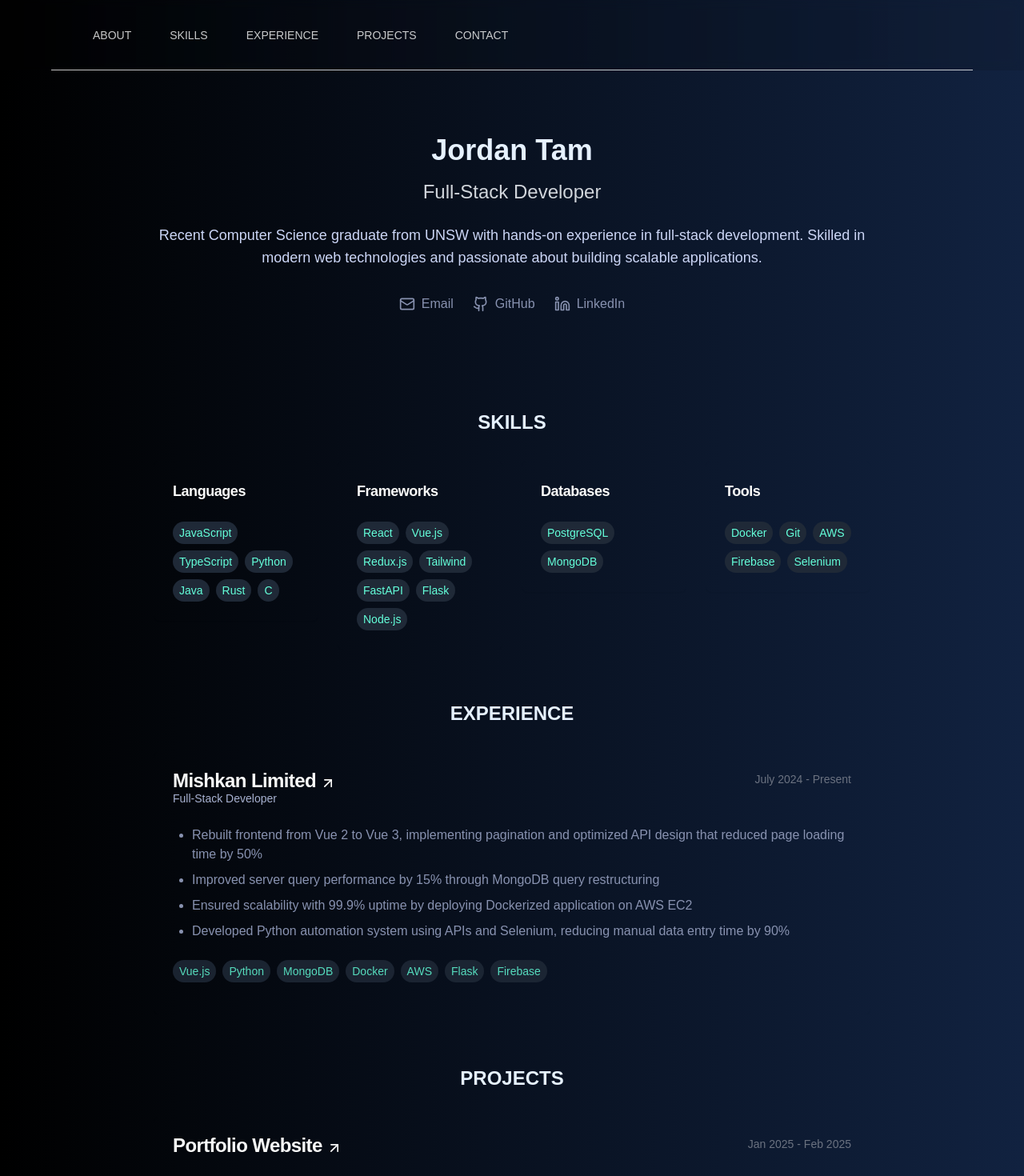
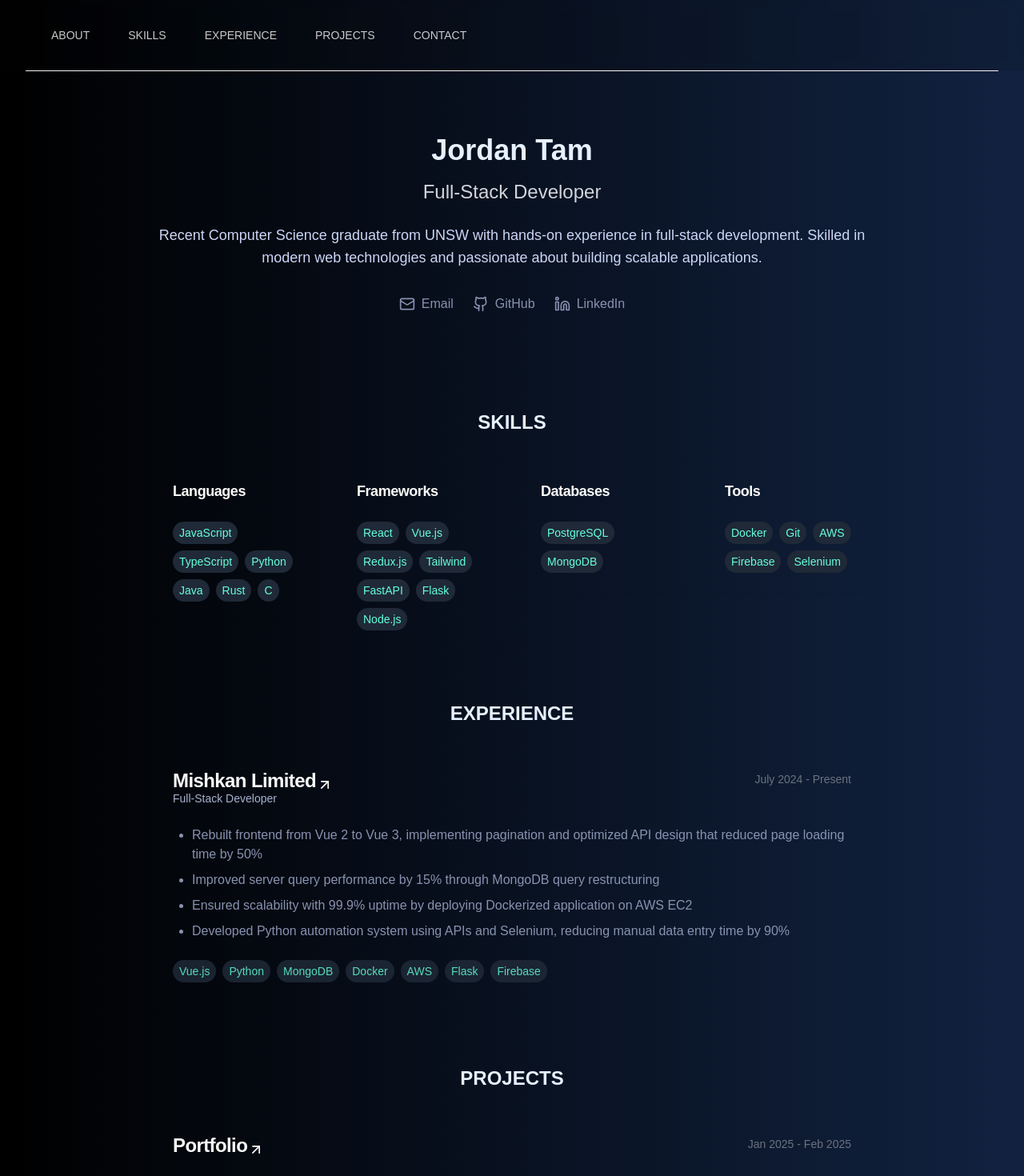
Before and after one commit to JordannTam/portfolio, a Next.js app: page / in a window 1280 px wide. Shown: the top 1470 px of the page at 80% size. Built offline with nearby package versions, Linux system fonts and the light colour scheme.

Commit message:
update: navbar fixed

```diff
--- a/app/components/navbar.tsx
+++ b/app/components/navbar.tsx
@@ -21,23 +21,19 @@ export const Navbar = () => {
   };
 
   return (
-    <nav className={cn(
-      " z-50 dark:bg-[rgba(19,19,19,.15)] backdrop-blur-[6px] opacity-80 fixed top-0 items-center w-full p-6 sm:px-10 sm:gap-4 transition-all duration-300",
-    )}>
-      <div className="flex gap-4 w-[90%] left-[40%] sm:left-1/2 relative top-0 -translate-x-1/2 transform">
-        <Button variant="none" className={buttonClasses} onClick={() => handleScroll('header')}>ABOUT</Button>
+    <nav className=" z-50 fixed top-0 w-full">
+      <div className="dark:bg-[rgba(19,19,19,.15)] opacity-80 backdrop-blur-[6px] mx-auto py-4 items-center md:p-6">
+        <div className="flex justify-center gap-[0px] md:justify-normal md:gap-4 md:px-6">
+          <Button variant="none" className={`${buttonClasses} hidden sm:block`} onClick={() => handleScroll('header')}>ABOUT</Button>
           <Button variant="none" className={buttonClasses} onClick={() => handleScroll('skills')}>SKILLS</Button>
           <Button variant="none" className={buttonClasses} onClick={() => handleScroll('experience')}>EXPERIENCE</Button>
           <Button variant="none" className={buttonClasses} onClick={() => handleScroll('projects')}>PROJECTS</Button>
-        <Button variant="none" className={buttonClasses} onClick={() => handleScroll('contact')}>CONTACT</Button>
-
+          <Button variant="none" className={`${buttonClasses} hidden sm:block`} onClick={() => handleScroll('contact')}>CONTACT</Button>
         </div>
-      <div className="md:ml-auto md:justify-end justify-between w-full flex items-center gap-x-2">
-        {/* <ModeToggle /> */}
       </div>
-
-        <div className="absolute bottom-0 left-1/2 transform -translate-x-1/2 w-[90%] border-b border-b-[#f4f4f4]">
+      <div className="border-b border-b-[#f4f4f4] w-[95%] mx-auto">
       </div>
     </nav>
+
   );
 };
--- a/components/hover-arrow.tsx
+++ b/components/hover-arrow.tsx
@@ -4,7 +4,7 @@ import * as motion from "motion/react-client"
 import { ArrowUpRightIcon } from "lucide-react";
 
 export default function HoverArrow({ className, title, url }: { className?: string, title: string, url?: string }) {
-  const textClasses = "hover:text-green relative after:content-[''] after:absolute after:left-0 after:bottom-0 after:w-0 after:h-[2px] after:bg-green after:transition-all after:duration-500 hover:after:w-full";
+  const textClasses = "gap-1 inline-flex hover:text-green relative after:content-[''] after:absolute after:left-0 after:bottom-0 after:w-0 after:h-[2px] after:bg-green after:transition-all after:duration-500 hover:after:w-full";
 
   const textMotion = {
     rest: {
@@ -40,16 +40,17 @@ export default function HoverArrow({ className, title, url }: { className?: stri
         whileHover="hover"
         className="hover:text-green hover:cursor-pointer flex items-center gap-2"
       >
-        <span className={textClasses}>
-          {title}
-        </span>
+
+      <span className={textClasses}>
+        {title}
         {
           url && (
             <motion.div variants={textMotion} >
-              <ArrowUpRightIcon  size={20}  />
+              <ArrowUpRightIcon className="inline" size={20}  />
             </motion.div>
           )
         }
+      </span>
       </motion.div>
     </div>
   );
--- a/lib/data/content/projects.json
+++ b/lib/data/content/projects.json
@@ -1,8 +1,8 @@
 [
   {
-    "title": "Portfolio Website",
+    "title": "Portfolio",
     "period": "Jan 2025 - Feb 2025",
-    "description": "A personal portfolio website showcasing my projects, experience, and skills. The site is built with Next.js, Tailwind CSS, and TypeScript, featuring a responsive design and smooth animations. The project includes a custom CMS for easy content management, and is deployed on Vercel for fast loading times. The website is designed to be SEO-friendly and accessible, with a focus on user experience and performance.",
+    "description": "A personal portfolio website showcasing my projects, experience, and skills. The site is built with Next.js, Tailwind CSS, and TypeScript, featuring a responsive design and smooth animations. The project includes a custom CMS for easy content management, and is deployed on  for AWS Amplify for fast loading times and register domain from Route 53. The website is designed to be SEO-friendly and accessible, with a focus on user experience and performance.",
     "technologies": ["Next.js", "Tailwind CSS", "TypeScript", "Frame Motion", "AWS Amplify", "Route 53"],
     "highlights": [
       "Designed and developed a responsive website with a focus on user experience and performance",
```
Lines whose indentation alone changed are shown as unchanged.
